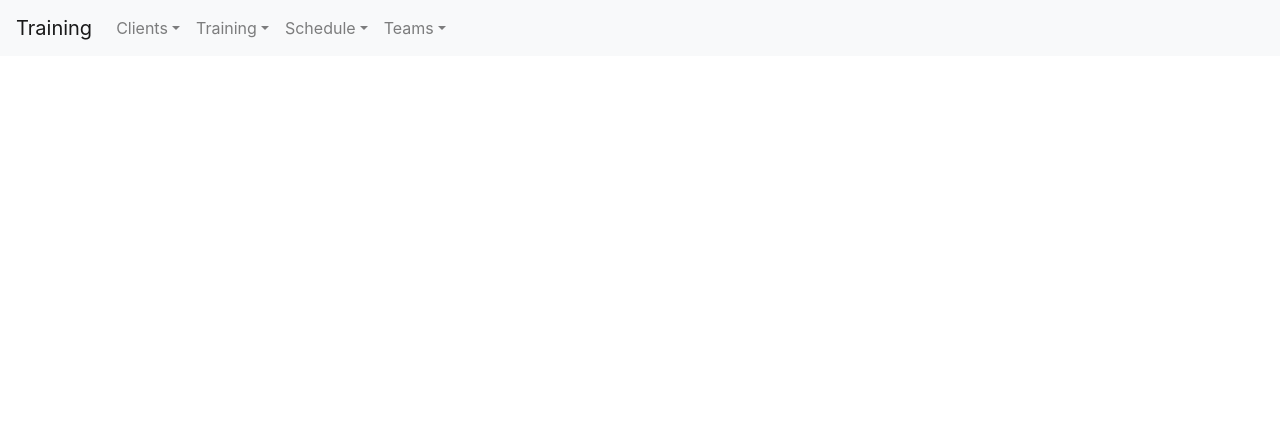
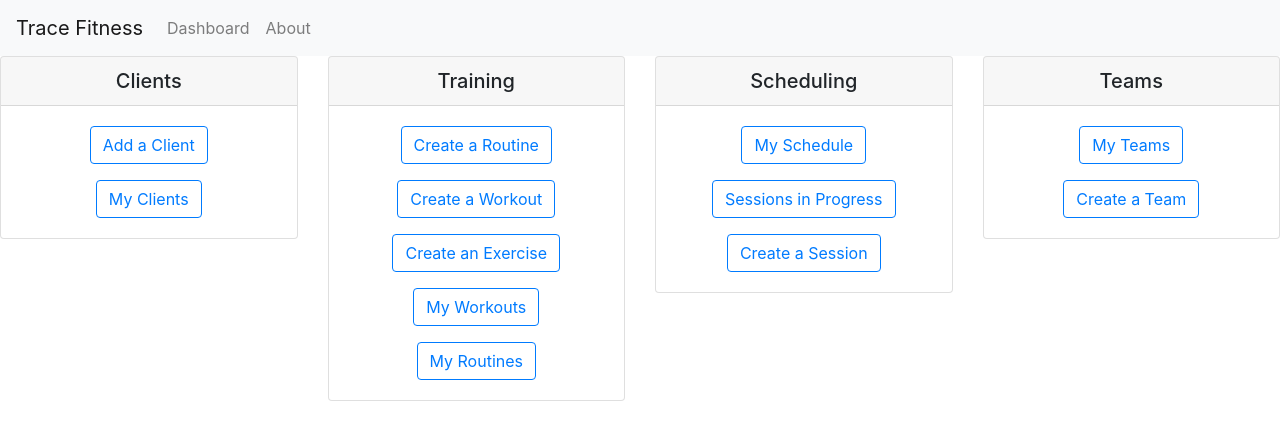
Before and after one commit to JWadee/Capstone, a React (Create React App) app in the folder client/: page /trainer/dashboard in a window 1280 px wide. Shown: the top 440 px of the page. Built offline with nearby package versions, Linux system fonts and the light colour scheme.

Commit message:
Dashboard
Created a dashboard instead of using a navbar. Navbar now contains links to the About page and Dashboard only.

```diff
--- /dev/null
+++ b/client/src/components/pages/About.js
@@ -0,0 +1,21 @@
+import React from 'react'
+import {Row, Col} from 'react-bootstrap'
+
+
+const About = () => {
+
+    return (
+        <div as={Row}>
+            <Col md={{span: 6, offset:3}} >
+                <h2>About</h2>
+                <p>
+                    Trace is an application designed to assist Physical Trainers in meeting and succeeding Client needs.
+                    Scheduling, Fitness Logging, and Analysis all in one place.
+                </p>
+            </Col>
+        </div>
+    )
+
+}
+
+export default About
--- a/client/src/components/pages/trainer/TrainerPage.js
+++ b/client/src/components/pages/trainer/TrainerPage.js
@@ -1,4 +1,4 @@
-import React from "react";
+import React, {useEffect, useState} from "react";
 import {Navbar, NavDropdown, Nav} from "react-bootstrap";
 import { Route, Switch } from "react-router-dom";
 import { connect } from 'react-redux';
@@ -29,41 +29,26 @@ import Team from '../../shared/team/Team';
 import AddClientNote from '../client/AddClientNote';
 import AddTeamMember from '../../shared/team/AddTeamMember';
 import AddTeamTrainer from '../../shared/team/AddTeamTrainer';
-
+import About from '../About';
+import Dashboard from './dashboard/Dashboard';
 const TrainerPage = ({match}) => {
 
     return (
         <div>
             <Navbar bg="light" expand="lg">
-                <Navbar.Brand href="#home">Training</Navbar.Brand>
+                <Navbar.Brand href="#home">Trace Fitness</Navbar.Brand>
                 <Navbar.Toggle aria-controls="basic-navbar-nav" />
                 <Navbar.Collapse id="basic-navbar-nav">
                     <Nav className="mr-auto">
-                        <NavDropdown title="Clients" id="basic-nav-dropdown">
-                            <NavDropdown.Item href={match.url+"/my-clients"}>My Clients</NavDropdown.Item>
-                            <NavDropdown.Item href={match.url+"/new-client"}>Add a Client</NavDropdown.Item>
-                        </NavDropdown>
-                        <NavDropdown title="Training" id="basic-nav-dropdown">
-                            <NavDropdown.Item href={match.url+"/add-routine"}>Create a Routine</NavDropdown.Item>
-                            <NavDropdown.Item href={match.url+"/add-workout"} >Create a Workout</NavDropdown.Item>
-                            <NavDropdown.Item href={match.url+"/add-exercise"}>Add an Exercise</NavDropdown.Item>
-                            <NavDropdown.Item href={match.url+"/my-workouts"} >My Workouts</NavDropdown.Item>
-                            <NavDropdown.Item href={match.url+"/my-routines"} >My Routines</NavDropdown.Item>
-                        </NavDropdown>
-                        <NavDropdown title="Schedule" id="basic-nav-dropdown">
-                            <NavDropdown.Item href={match.url+"/sessions"}>My Schedule</NavDropdown.Item>
-                            <NavDropdown.Item href={match.url+"/sessions/in-progress"}>Sessions In Progress</NavDropdown.Item>
-                            <NavDropdown.Item href={match.url+"/add-session"}>Add a Session</NavDropdown.Item>
-                        </NavDropdown>
-                        <NavDropdown title="Teams" id="basic-nav-dropdown">
-                            <NavDropdown.Item href={match.url+"/new-team"}>Add a Team</NavDropdown.Item>
-                            <NavDropdown.Item href={match.url+"/my-teams"}>My Teams</NavDropdown.Item>
-                        </NavDropdown>
+                        <Nav.Link href="/trainer/dashboard">Dashboard</Nav.Link>
+                        <Nav.Link href="/trainer/about">About</Nav.Link>
                     </Nav>
                 </Navbar.Collapse>
             </Navbar>
 
             <Switch>
+                <Route path={"/trainer/about"} exact component={About} />
+                <Route path={"/trainer/dashboard"} exact component={Dashboard}/>
                 <Route path={"/trainer/new-client"} exact component={NewClient} />
                 <Route path={"/trainer/my-clients"} exact component={TrainerClients} />
                 <Route path={"/trainer/my-clients/client/:ID"} exact component={ClientPage}/>
--- a/client/src/components/pages/trainer/dashboard/Dashboard.js
+++ b/client/src/components/pages/trainer/dashboard/Dashboard.js
@@ -0,0 +1,79 @@
+import React from 'react'
+import {Row, Col, Card, Button, Navbar} from 'react-bootstrap'
+
+const Dashboard = () => {
+
+    return (
+        <div>
+            <Row>
+                <Col md={{span: 3}}>
+                    <Card>
+                        <Card.Header as="h5">Clients</Card.Header>
+                        <Card.Body>
+                            <Card.Text>
+                                <Button  href={"/trainer/new-client"}  variant="outline-primary">Add a Client</Button>
+                            </Card.Text>
+                            <Card.Text>
+                                <Button href={"/trainer/my-clients"}  variant="outline-primary">My Clients</Button>
+                            </Card.Text>
+                        </Card.Body>
+                    </Card>
+                </Col>
+                <Col md={{span: 3}}>
+                    <Card>
+                        <Card.Header as="h5">Training</Card.Header>
+                        <Card.Body>
+                            <Card.Text>
+                                <Button href={"/trainer/add-routine"} variant="outline-primary">Create a Routine</Button>
+                            </Card.Text>
+                            <Card.Text>
+                                <Button href={"/trainer/add-workout"} variant="outline-primary">Create a Workout</Button>
+                            </Card.Text>
+                            <Card.Text>
+                                <Button href={"/trainer/add-exercise"} variant="outline-primary">Create an Exercise</Button>
+                            </Card.Text>
+                            <Card.Text>
+                                <Button href={"/trainer/my-workouts"} variant="outline-primary">My Workouts</Button>
+                            </Card.Text>
+                            <Card.Text>
+                                <Button href={"/trainer/my-routines"} variant="outline-primary">My Routines</Button>
+                            </Card.Text>
+                        </Card.Body>
+                    </Card>
+                </Col>
+                <Col md={{span: 3}}>
+                    <Card>
+                        <Card.Header as="h5">Scheduling</Card.Header>
+                        <Card.Body>
+                            <Card.Text>
+                                <Button href={"/trainer/sessions"} variant="outline-primary">My Schedule</Button>
+                            </Card.Text>
+                            <Card.Text>
+                                <Button href={"/trainer/sessions/in-progress/"} variant="outline-primary">Sessions in Progress</Button>
+                            </Card.Text>
+                            <Card.Text>
+                                <Button href={"/trainer/add-session"} variant="outline-primary">Create a Session</Button>
+                            </Card.Text>
+                        </Card.Body>
+                    </Card>
+                </Col>
+                <Col md={{span: 3}}>
+                    <Card>
+                        <Card.Header as="h5">Teams</Card.Header>
+                        <Card.Body>
+                            <Card.Text>
+                                <Button href={"/trainer/my-teams"} variant="outline-primary">My Teams</Button>
+                            </Card.Text>
+                            <Card.Text>
+                                <Button href={"/trainer/new-team"} variant="outline-primary">Create a Team</Button>
+                            </Card.Text>
+                        </Card.Body>
+                    </Card>
+                </Col>
+            </Row>
+        </div>
+    )
+
+}
+
+export default Dashboard
```
